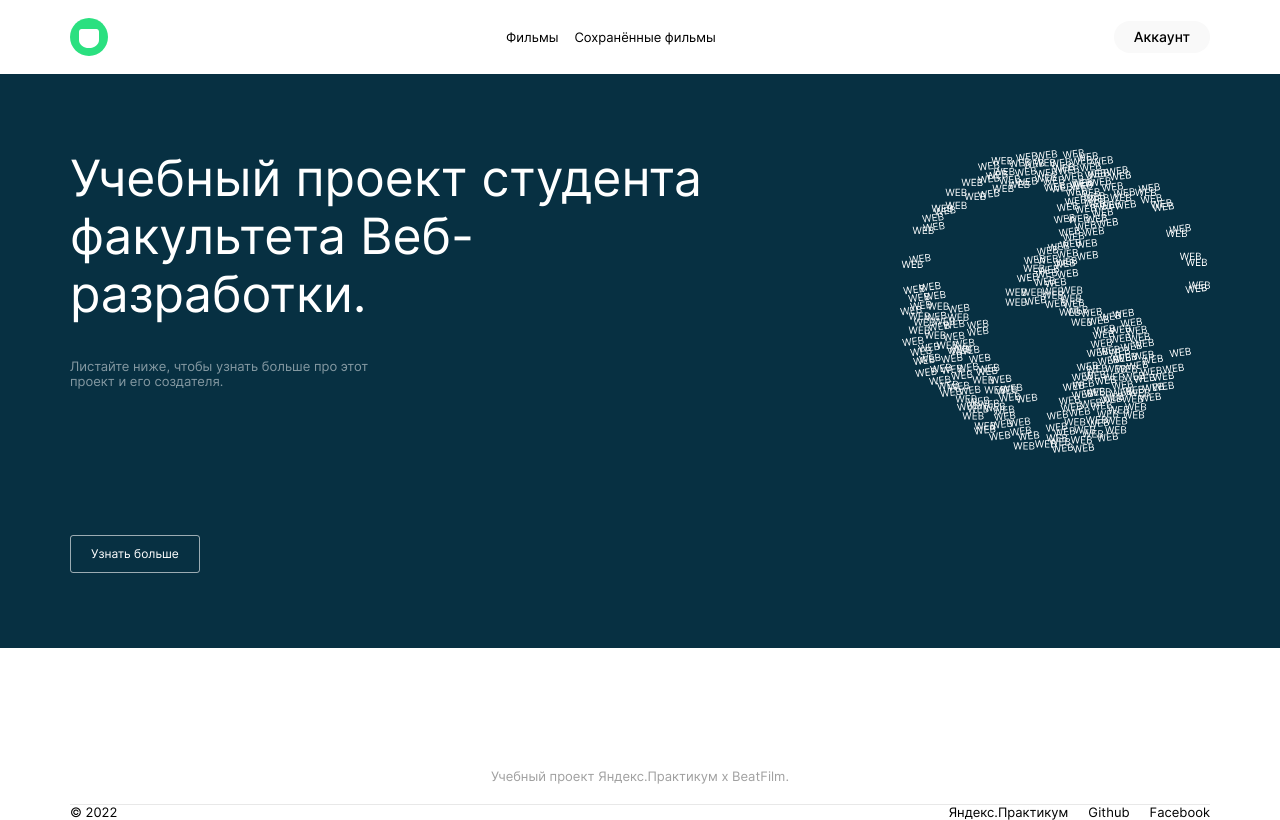
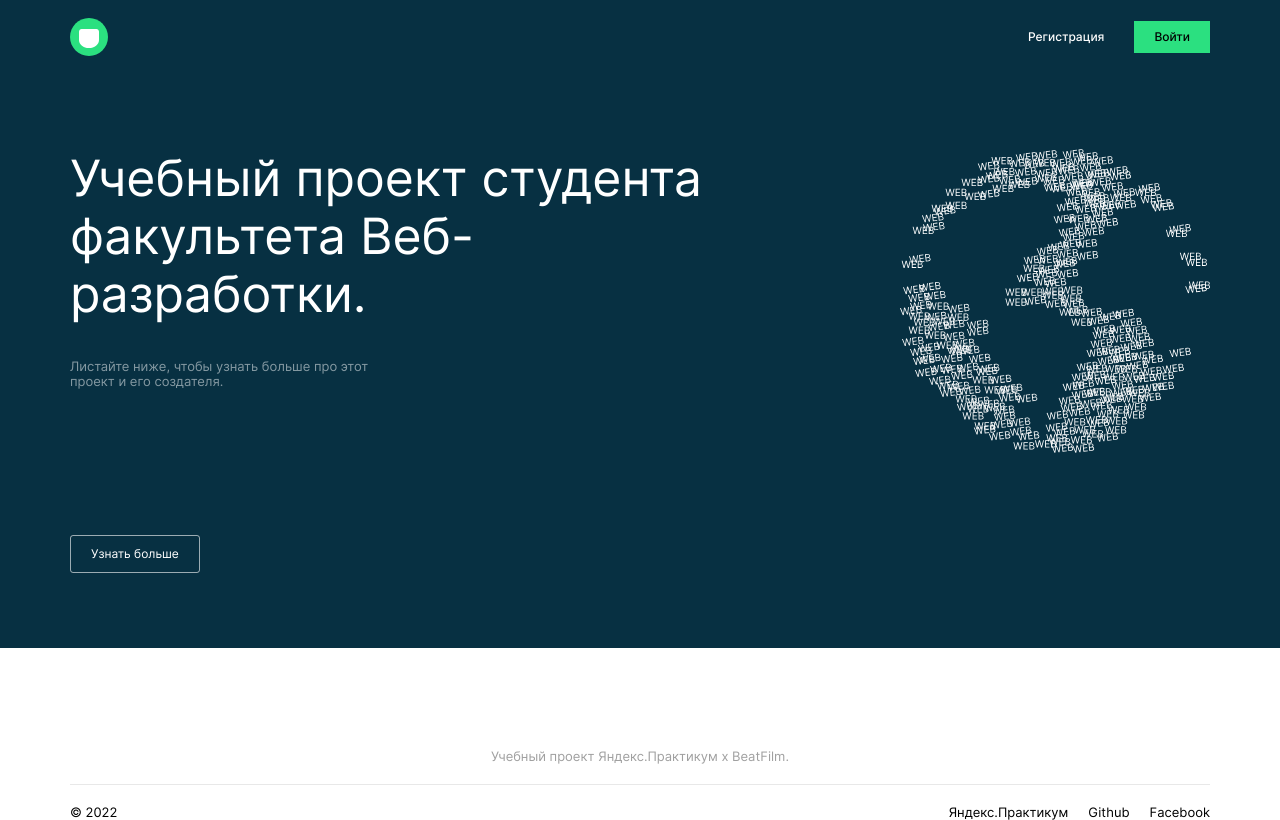
Before and after one commit to Betokko/movies-explorer-frontend, a React (Create React App) app: page / in a window 1280 px wide. Built offline with nearby package versions, Linux system fonts and the light colour scheme.

Commit message:
feat: create Promo

```diff
--- a/src/components/App/App.js
+++ b/src/components/App/App.js
@@ -10,7 +10,7 @@ function App() {
   return (
     <div className="content">
       <div className="wrapper">
-        <Header />
+        {/* <Header /> */}
         <Main />
         <Footer />
       </div>
--- a/src/components/Footer/Footer.scss
+++ b/src/components/Footer/Footer.scss
@@ -18,6 +18,7 @@
   &__main {
     border-top: 1px solid #E8E8E8;
     display: flex;
+    padding-top: 20px;
   }
 
   &__copy {
--- a/src/components/Main/Main.js
+++ b/src/components/Main/Main.js
@@ -1,19 +1,12 @@
 import React from 'react';
-import { Link } from 'react-router-dom';
-
-import heroLogo from '../../images/hero-logo.svg';
-
-import './Main.scss';
+import NavTab from '../NavTab/NavTab';
+import Promo from '../Promo/Promo';
 
 const Main = () => {
   return (
     <div className="main">
-      <div className="main__info">
-        <h1 className='main__title'>Учебный проект студента факультета Веб-разработки.</h1>
-        <p className='main__descr'>Листайте ниже, чтобы узнать больше про этот проект и его создателя.</p>
-          <Link to="/" className='main__link'>Узнать больше</Link>
-      </div>
-      <img src={heroLogo} className="main__logo" alt="Лого" />
+      <NavTab />
+      <Promo />
     </div>
   );
 };
--- a/src/components/Main/Main.scss
+++ /dev/null
@@ -1,51 +0,0 @@
-.main {
-  padding: 75px 70px;
-  height: 574px;
-  background-color: #073042;
-  color: #fff;
-  display: flex;
-  justify-content: space-between;
-
-  &__info {
-    width: 640px;
-  }
-
-  &__title {
-    font-size: 50px;
-    line-height: 58px;
-    font-weight: 400;
-    margin: 0;
-    padding: 0;
-  }
-
-  &__descr {
-    color: #FFFFFF;
-    opacity: .5;
-    font-size: 13px;
-    font-weight: 400;
-    width: 310px;
-    margin-top: 36px;
-  }
-
-  &__link {
-    display: block;
-    width: fit-content;
-    font-size: 12px;
-    line-height: 16px;
-    text-decoration: none;
-    color: #fff;
-    margin-top: 146px;
-    padding: 10px 20px;
-    border: 1px solid rgba($color: #fff, $alpha: .6);
-    border-radius: 3px;
-    transition: background-color .2s;
-    &:hover {
-      background-color: rgba($color: #fff, $alpha: .3);
-    }
-  }
-
-  &__logo{
-    width: 310px;
-    height: 304px;
-  }
-}
--- /dev/null
+++ b/src/components/NavTab/NavTab.js
@@ -0,0 +1,16 @@
+import React from 'react'
+import { Link } from 'react-router-dom';
+
+import './NavTab.scss'
+
+const NavTab = () => {
+  return (
+    <div className='nav-tab'>
+      <Link to="/" className="nav-tab__link nav-tab__link-logo"/>
+      <Link to="/" className="nav-tab__link nav-tab__link-signin">Регистрация</Link>
+      <Link to="/" className="nav-tab__link nav-tab__link-signup">Войти</Link>
+    </div>
+  )
+}
+
+export default NavTab
--- /dev/null
+++ b/src/components/NavTab/NavTab.scss
@@ -0,0 +1,40 @@
+.nav-tab {
+  display: flex;
+  align-items: center;
+  background-color: #073042;
+  color: #fff;
+  padding: 0 70px;
+  height: 74px;
+
+  &__link {
+    text-decoration: none;
+    font-size: 12px;
+    line-height: 16px;
+    font-weight: 500;
+    transition: opacity .2s;
+
+    &:hover {
+      opacity: .5;
+    }
+
+    &-logo {
+      width: 38px;
+      height: 38px;
+      margin-right: auto;
+      background-image: url('../../images/logo.svg');
+    }
+
+    &-signin {
+      color: #fff;
+    }
+
+    &-signup {
+      margin-left: 30px;
+      color: #000;
+      background-color: #2BE080;
+      padding: 8px 20px;
+    }
+  }
+
+
+}
--- a/src/components/Navigation/Navigation.scss
+++ b/src/components/Navigation/Navigation.scss
@@ -3,7 +3,7 @@
   align-items: center;
   &__link {
     font-size: 13px;
-    line-height: 18;
+    line-height: 18px;
     margin: 0 8px;
     color: #000;
     text-decoration: none;
--- /dev/null
+++ b/src/components/Promo/Promo.js
@@ -0,0 +1,23 @@
+import React from 'react';
+import { Link } from 'react-router-dom';
+
+import NavTab from '../NavTab/NavTab';
+
+import heroLogo from '../../images/hero-logo.svg';
+
+import './Promo.scss';
+
+const Promo = () => {
+  return (
+    <div className="promo">
+      <div className="promo__info">
+        <h1 className='promo__title'>Учебный проект студента факультета Веб-разработки.</h1>
+        <p className='promo__descr'>Листайте ниже, чтобы узнать больше про этот проект и его создателя.</p>
+          <Link to="/" className='promo__link'>Узнать больше</Link>
+      </div>
+      <img src={heroLogo} className="promo__logo" alt="Лого" />
+    </div>
+  );
+};
+
+export default Promo;
--- /dev/null
+++ b/src/components/Promo/Promo.scss
@@ -0,0 +1,51 @@
+.promo {
+  padding: 75px 70px;
+  height: 574px;
+  background-color: #073042;
+  color: #fff;
+  display: flex;
+  justify-content: space-between;
+
+  &__info {
+    width: 640px;
+  }
+
+  &__title {
+    font-size: 50px;
+    line-height: 58px;
+    font-weight: 400;
+    margin: 0;
+    padding: 0;
+  }
+
+  &__descr {
+    color: #FFFFFF;
+    opacity: .5;
+    font-size: 13px;
+    font-weight: 400;
+    width: 310px;
+    margin-top: 36px;
+  }
+
+  &__link {
+    display: block;
+    width: fit-content;
+    font-size: 12px;
+    line-height: 16px;
+    text-decoration: none;
+    color: #fff;
+    margin-top: 146px;
+    padding: 10px 20px;
+    border: 1px solid rgba($color: #fff, $alpha: .6);
+    border-radius: 3px;
+    transition: background-color .2s;
+    &:hover {
+      background-color: rgba($color: #fff, $alpha: .3);
+    }
+  }
+
+  &__logo{
+    width: 310px;
+    height: 304px;
+  }
+}
```
Also changed, not shown: src/components/NavTab/index.js (deleted), src/components/Promo/index.js (deleted).
